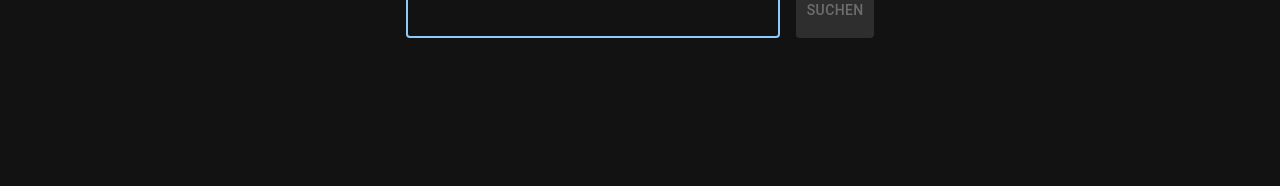
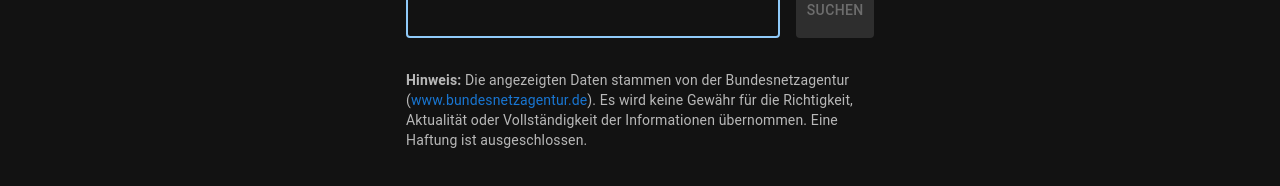
Before and after one commit to moritxius-matsuda/matsuda-bela, a Next.js app: page /rufzeichen in a window 1280 px wide. Shown: the part 204-390 px from the top of the page. Built offline with nearby package versions, Linux system fonts and the light colour scheme; no server answers.

Commit message:
Update page.tsx

```diff
--- a/app/rufzeichen/page.tsx
+++ b/app/rufzeichen/page.tsx
@@ -73,6 +73,13 @@ export default function RufzeichenPage() {
           <Typography><b>Betriebsort:</b> {result.betriebsort}</Typography>
         </Paper>
       )}
+      <Typography variant="body2" color="text.secondary" sx={{ mt: 4 }}>
+  <b>Hinweis:</b> Die angezeigten Daten stammen von der Bundesnetzagentur (
+  <a href="https://www.bundesnetzagentur.de/" target="_blank" rel="noopener noreferrer">
+    www.bundesnetzagentur.de
+  </a>
+  ). Es wird keine Gewähr für die Richtigkeit, Aktualität oder Vollständigkeit der Informationen übernommen. Eine Haftung ist ausgeschlossen.
+</Typography>
     </Box>
   );
 }
```
